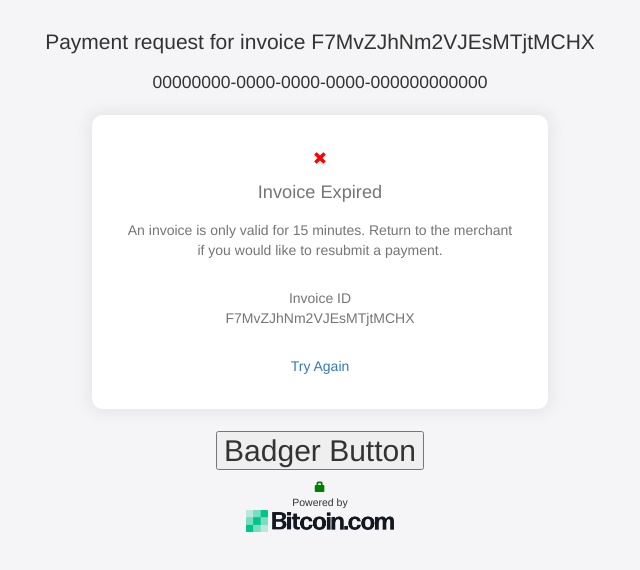
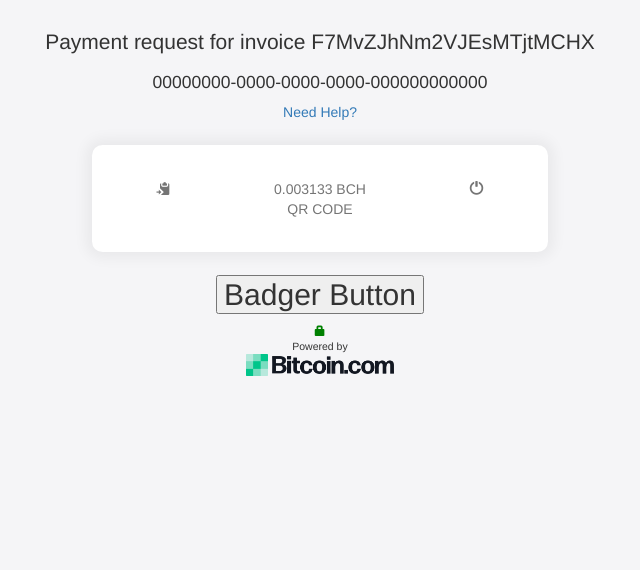
Before and after one commit to Bitcoin-com/bip70-merchant-services, a React app: page / in a window 1280 px wide. Shown: the top 570 px of the page, without its empty margins (320-960 px from the left). Built offline with nearby package versions, Linux system fonts and the light colour scheme.

Commit message:
Building out different states.

```diff
--- a/src/components/BIP70.tsx
+++ b/src/components/BIP70.tsx
@@ -31,7 +31,7 @@
       ],
       time: "2019-08-08T05:36:19.643Z",
       expires: "2019-08-08T05:51:19.643Z",
-      status: "expired",
+      status: "open",
       merchantId: "00000000-0000-0000-0000-000000000000",
       memo: "Payment request for invoice F7MvZJhNm2VJEsMTjtMCHX",
       fiatSymbol: "BCH",
@@ -42,8 +42,8 @@
   }
 
   render() {
-    let needHelp, open, expired
-    if (this.state.status !== "expired") {
+    let needHelp, open, expired, paid
+    if (this.state.status === "paid" || this.state.status === "open") {
       needHelp = (
         <p>
           <a href="https://developer.bitcoin.com" target="_blank">
@@ -54,18 +54,25 @@
 
       open = (
         <div id="open">
-          <h1>
-            Hello from{" "}
-            <span className="myCustomStyleClass">{this.props.compiler}</span>{" "}
-            and {this.props.framework}!
-          </h1>
-          <p>
-            Here is a fantastic Glyphicon{" "}
-            <span className="glyphicon glyphicon-ok" />
-          </p>
+          <div className="row">
+            <div className="col-md-3">
+              <span className="glyphicon glyphicon-copy" />
+            </div>
+            <div className="col-md-6">0.003133 BCH</div>
+            <div className="col-md-3">
+              <span className="glyphicon glyphicon-off" />
+            </div>
+          </div>
+          <p>QR CODE</p>
         </div>
       )
-    } else {
+    } else if (this.state.status === "paid") {
+      paid = (
+        <div id="paid">
+          <p>PAID</p>
+        </div>
+      )
+    } else if (this.state.status === "expired") {
       expired = (
         <div id="expired">
           <p>
@@ -98,6 +105,7 @@
         </div>
         <div className="card">
           {open}
+          {paid}
           {expired}
         </div>
         <h2>
```
